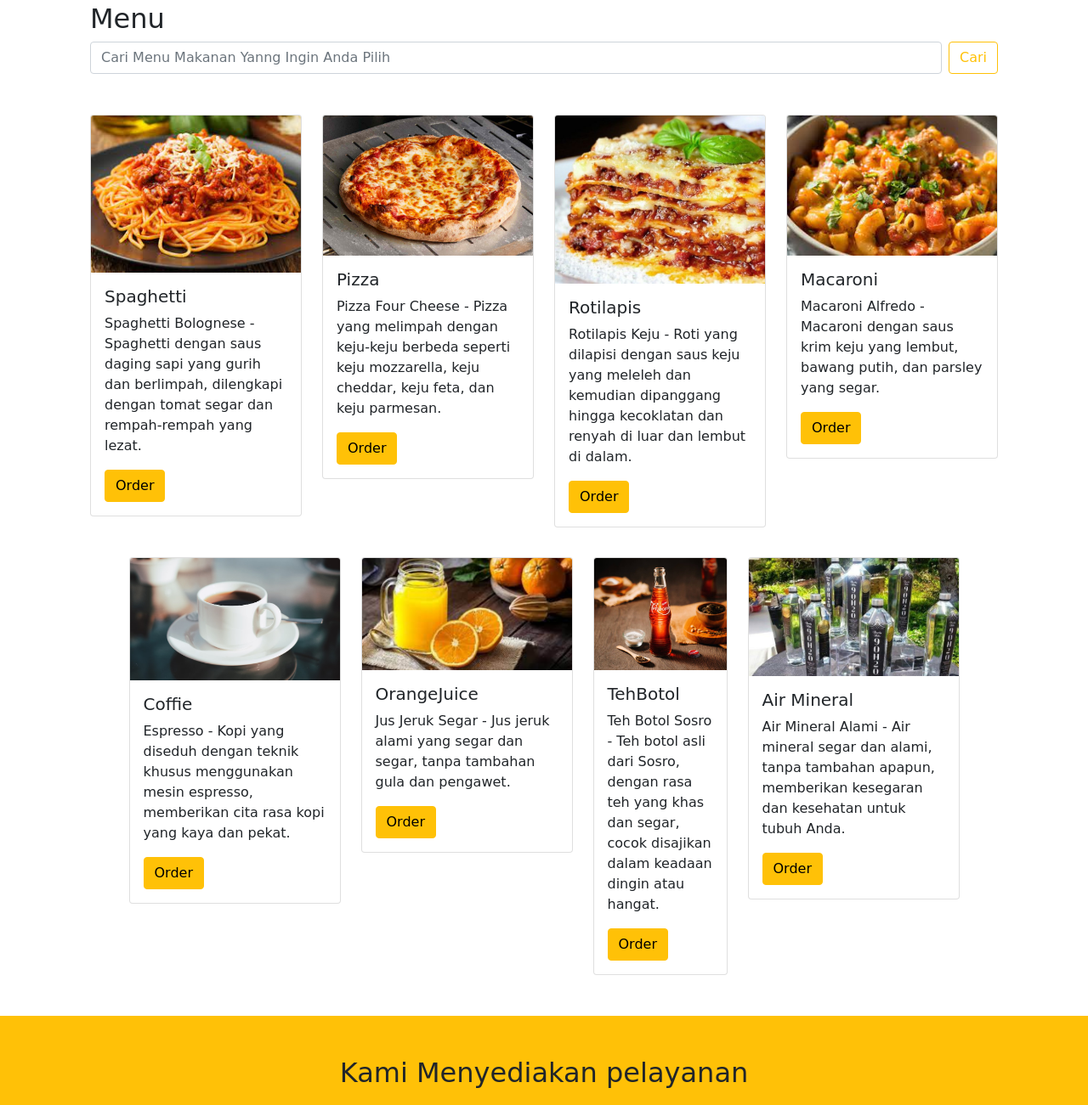
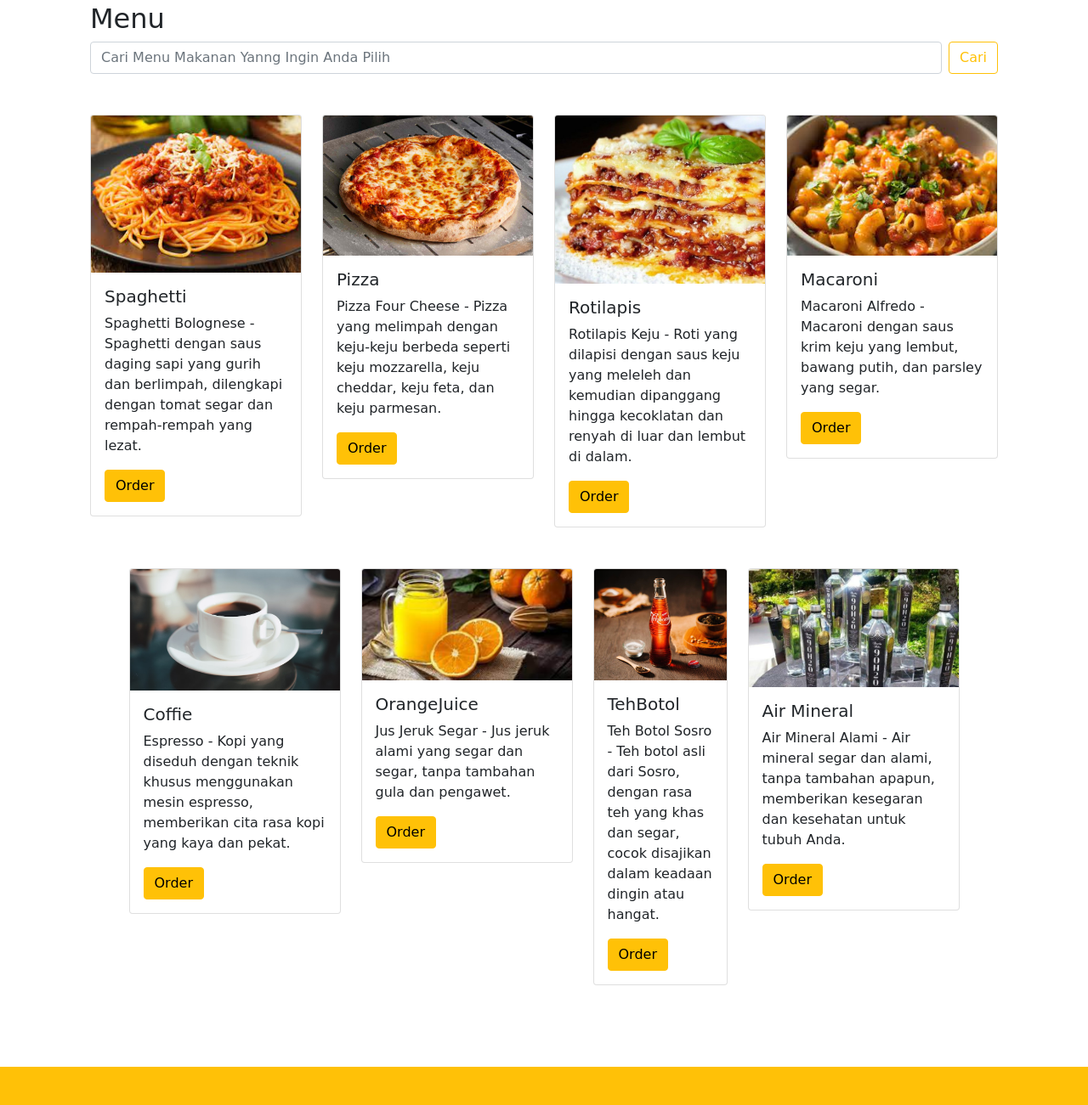
Before and after one commit to adisaputra0/tokoOnlineGungLanang, a plain HTML site: page Meenu.html in a window 1280 px wide. Shown: the part 930-2231 px from the top of the page at 85% size. Drawn offline with nearby package versions, Linux system fonts and the light colour scheme.

Commit message:
update baru

```diff
--- a/Meenu.html
+++ b/Meenu.html
@@ -89,7 +89,7 @@
                         </div>
                     </div>
 
-                    <div class="col-lg-3 col-sm-3 hovered-card">
+                    <div class="col-lg-3 col-sm-3 mb-5 hovered-card">
                         <div class="card">
                             <img src="MenuKategori/Pizza.jpg" class="card-img-top" alt="...">
                             <div class="card-body">
@@ -101,7 +101,7 @@
                         </div>
                     </div>
 
-                    <div class="col-lg-3 col-sm-3 hovered-card">
+                    <div class="col-lg-3 col-sm-3 mb-5 hovered-card">
                         <div class="card">
                             <img src=" MenuKategori/Menu1.jpg" class="card-img-top" alt="...">
                             <div class="card-body">
@@ -114,7 +114,7 @@
                         </div>
                     </div>
 
-                    <div class="col-lg-3 col-sm-3 hovered-card">
+                    <div class="col-lg-3 col-sm-3 mb-5 hovered-card">
                         <div class="card">
                             <img src="MenuKategori/Makaroni.jpeg" class="card-img-top" alt="...">
                             <div class="card-body">
@@ -126,7 +126,7 @@
                         </div>
                     </div>
 
-                    <div class="col-lg-3 col-sm-3 hovered-card">
+                    <div class="col-lg-3 col-sm-3  mb-5 hovered-card">
                         <div class="card">
                             <img src="Asset/Coffie 1.png" class="card-img-top" alt="...">
                             <div class="card-body">
@@ -138,7 +138,7 @@
                         </div>
                     </div>
 
-                    <div class="col-lg-3 col-sm-3 hovered-card">
+                    <div class="col-lg-3 col-sm-3 mb-5 hovered-card">
                         <div class="card">
                             <img src="Asset/OrangeeJus .png" class="card-img-top" alt="...">
                             <div class="card-body">
@@ -150,7 +150,7 @@
                         </div>
                     </div>
 
-                    <div class="col-lg-2 col-sm-3 hovered-card">
+                    <div class="col-lg-2 col-sm-3 mb-5 hovered-card">
                         <div class="card">
                             <img src="Asset/TehBotol.jpg" class="card-img-top" alt="...">
                             <div class="card-body">
```
Also changed, not shown: Index.html (+2 -2 lines), Promo.html (+3 -3 lines).
